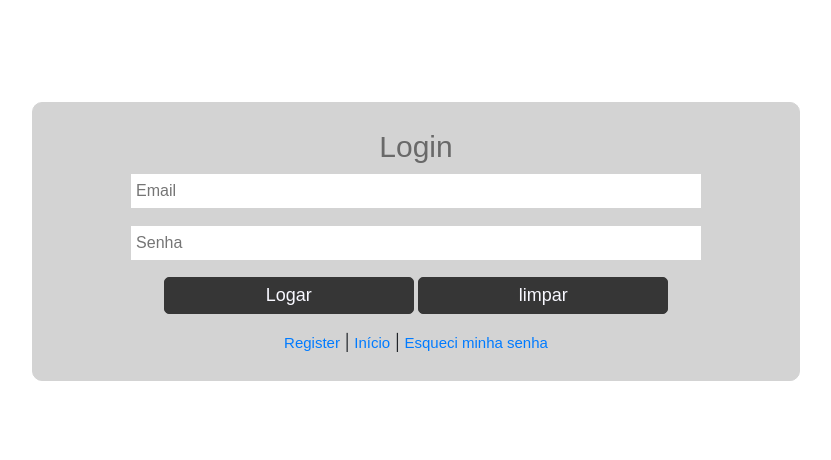
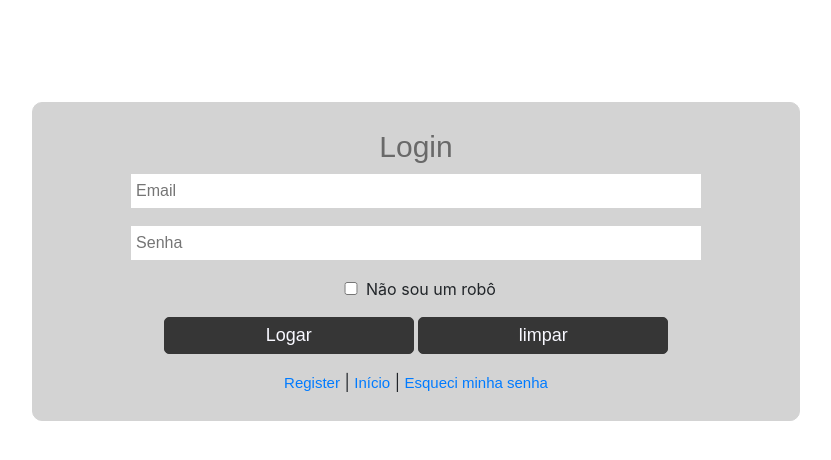
Before and after one commit to Robertobarross/MyFramework_PHP, a PHP site: page /login in a window 1280 px wide. Shown: the top 460 px of the page, without its empty margins (224-1055 px from the left). Run offline with PHP 8.4, Linux system fonts and the light colour scheme.

Commit message:
Update login.php

```diff
--- a/views/pages/login.php
+++ b/views/pages/login.php
@@ -14,9 +14,11 @@
         <h1 class="titulo-login">Login</h1>
         <!-- Formulário de login -->
         <form action="logar" method="POST" enctype="multipart/form-data">
-            <p><input type="email" name="email" class="form-login" placeholder="Email" required></p>
+            <p><input type="email" name="email" class="form-login" placeholder="Email" maxlength="80" required></p>
 
-            <p><input type="password" name="senha" class="form-login" placeholder="Senha" required></p>
+            <p><input type="password" name="senha" class="form-login" placeholder="Senha" maxlength="8" minlength="6" required></p>
+
+            <p><input type="checkbox" name="checkbox" class="robo" required>Não sou um robô</p>
 
             <p><button type="submit" value="cadastrar" class="btn-login">Logar</button>
             <input type="reset" value="limpar" class="btn-login"></p>
```
